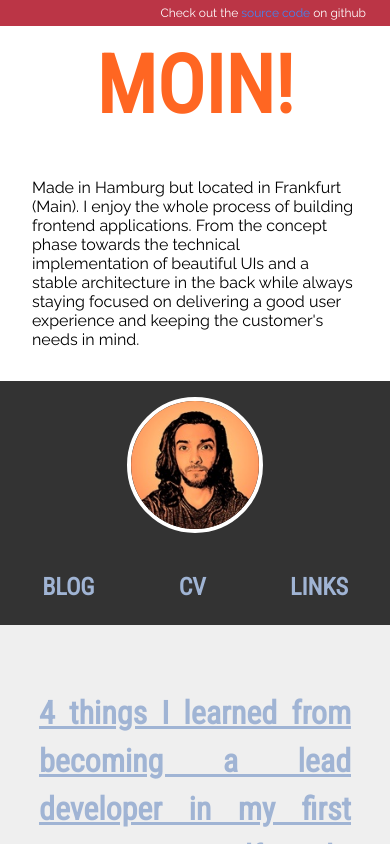
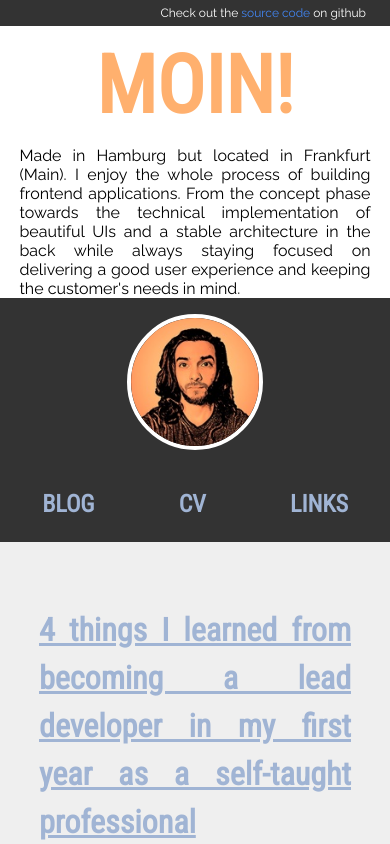
Before and after one commit to samihamed/website, an Angular app: page /blog in a window 390 px wide. Shown: the top 844 px of the page. Built offline with nearby package versions, Linux system fonts and the light colour scheme.

Commit message:
:lipstick: Update default color variables

```diff
--- a/src/app/elements/divider.component.scss
+++ b/src/app/elements/divider.component.scss
@@ -11,6 +11,8 @@
   .portrait-container {
     height: 8em;
     min-width: 8em;
+    max-width: 8em;
+
     border-radius: 50%;
     border: .25em solid white;
     overflow: hidden;
@@ -19,6 +21,7 @@
     img {
       object-fit: contain;
       height: 100%;
+      width: 100%;
 
       &:hover {
         filter: opacity(90%);
--- a/src/app/elements/header/header.component.scss
+++ b/src/app/elements/header/header.component.scss
@@ -18,6 +18,9 @@
 
   p {
     margin: 2em;
+    text-align: justify;
+    width: 40%;
+    margin: 0 auto;
   }
 }
 
@@ -27,7 +30,7 @@
   color: white;
   padding: .5em;
   padding-right: 2em;
-  background-color: $accent-color-dark;
+  background-color: $dark-color;
 }
 
 @media only screen and (max-width: 768px) {
@@ -38,5 +41,9 @@
       font-size: 5em;
       padding: 0;
     }
+
+    p {
+      width: 90%;
+    }
   }
 }
--- a/src/app/styles/variables.scss
+++ b/src/app/styles/variables.scss
@@ -4,8 +4,8 @@ $primary-color-light: #90b7f7;
 $secondary-color: #a0b4d4;
 $secondary-color-light: #d9dfe9;
 
-$accent-color: #ff6622;
-$accent-color-dark: #bb3546;
+$accent-color: #ffb06e;
+$accent-color-dark: #da8d4d;
 $dark-color: #333;
 
 $foundation-color: #efefef;
```
